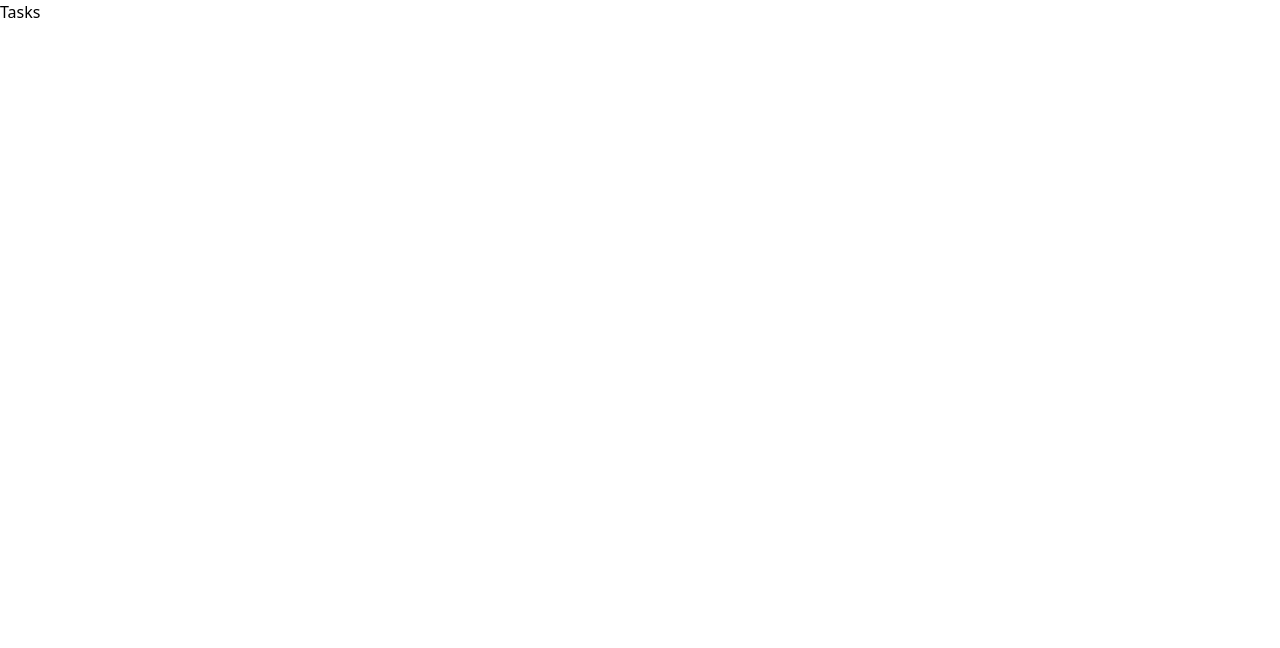
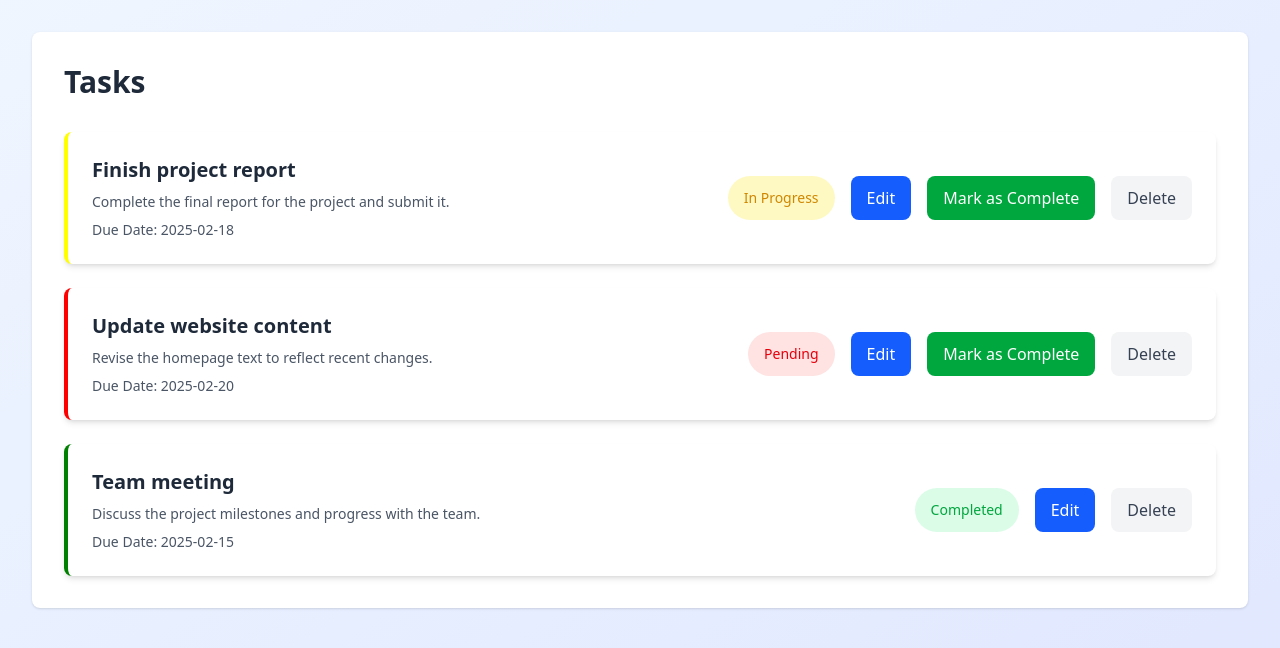
Before and after one commit to Farhanasharna2000/Nextjs-Project, a Next.js app: page /dashboard/tasks in a window 1280 px wide. Shown: the top 648 px of the page. Built offline with nearby package versions, Linux system fonts and the light colour scheme.

Commit message:
design tasks page

```diff
--- a/src/app/dashboard/tasks/page.tsx
+++ b/src/app/dashboard/tasks/page.tsx
@@ -1,9 +1,88 @@
 import React from 'react';
 
 const Tasks = () => {
+    const tasks = [
+        {
+            id: 1,
+            title: "Finish project report",
+            description: "Complete the final report for the project and submit it.",
+            status: "In Progress",
+            dueDate: "2025-02-18",
+        },
+        {
+            id: 2,
+            title: "Update website content",
+            description: "Revise the homepage text to reflect recent changes.",
+            status: "Pending",
+            dueDate: "2025-02-20",
+        },
+        {
+            id: 3,
+            title: "Team meeting",
+            description: "Discuss the project milestones and progress with the team.",
+            status: "Completed",
+            dueDate: "2025-02-15",
+        }
+    ];
+
     return (
-        <div>
-        Tasks
+        <div className='min-h-screen bg-gradient-to-br from-blue-50 to-indigo-100 p-8'>
+            <div className='max-w-7xl mx-auto bg-white rounded-lg shadow-sm p-8'>
+                <h1 className='text-3xl font-bold text-gray-800 mb-8 '>Tasks</h1>
+                {/* Tasks list section  */}
+                <section className='space-y-6'>
+                    {
+                        tasks.map(task => (
+                            <div key={task.id}
+                                className='flex justify-between items-center bg-white rounded-lg shadow-md p-6 border-l-4'
+                                style={{
+                                    borderColor:
+                                        task.status === 'Completed'
+                                            ? 'green'
+                                            : task.status === 'In Progress'
+                                                ? 'yellow'
+                                                : 'red'
+                                }}>
+                                <div className="flex flex-col">
+                                    <h2 className='text-xl font-semibold text-gray-800'>
+                                        {task.title}
+                                    </h2>
+                                    <p className='text-sm text-gray-600 mt-2'>{task.description}</p>
+                                    <p className='text-sm text-gray-600 mt-2'>Due Date: {task.dueDate}</p>
+
+                                </div>
+                                <section className='flex space-x-4'>
+                                    <span className={`px-4 py-3 text-center text-sm rounded-full ${task.status === 'Completed'
+                                            ? 'bg-green-100 text-green-600'
+                                            : task.status === 'In Progress'
+                                                ? 'bg-yellow-100 text-yellow-600'
+                                                : 'bg-red-100 text-red-600'
+                                        }`}>
+                                        {task.status}
+                                    </span>
+                                    {/* buttons  */}
+                                    <button
+                                        className='px-4 py-2 text-white bg-blue-600 hover:bg-blue-700 transition-colors rounded-lg'>
+                                        Edit
+                                    </button>
+                                    {
+                                        task.status !== 'Completed' && (
+                                            <button
+                                                className='px-4 py-2 text-white bg-green-600 hover:bg-green-700 transition-colors rounded-lg'>
+                                                Mark as Complete
+                                            </button>
+                                        )
+                                    }
+                                    <button
+                                        className='px-4 py-2 text-gray-700 bg-gray-100 hover:bg-gray-200 transition-colors rounded-lg'>
+                                        Delete
+                                    </button>
+                                </section>
+                            </div>
+                        ))
+                    }
+                </section>
+            </div>
         </div>
     );
 };
```
Also changed, not shown: src/app/dashboard/page.tsx (indentation only).
